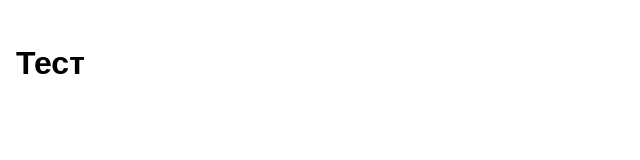
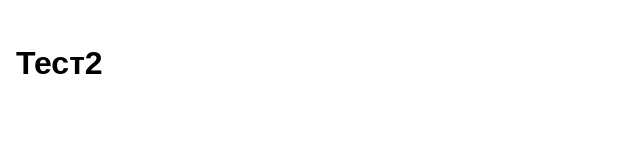
Before and after one commit to altescape-web/js-webdesign-master-course, a plain HTML site: page _template/index.html in a window 1280 px wide. Shown: the full height of the page, 0-640 px from the left. Drawn offline with Linux system fonts and the light colour scheme.

Commit message:
Тест2 Плюс файлы IDE

```diff
--- a/_template/index.html
+++ b/_template/index.html
@@ -9,6 +9,6 @@
     <script src="main.js" defer></script>
 </head>
 <body>
-<h1>Тест</h1>
+<h1>Тест2</h1>
 </body>
 </html>
```
